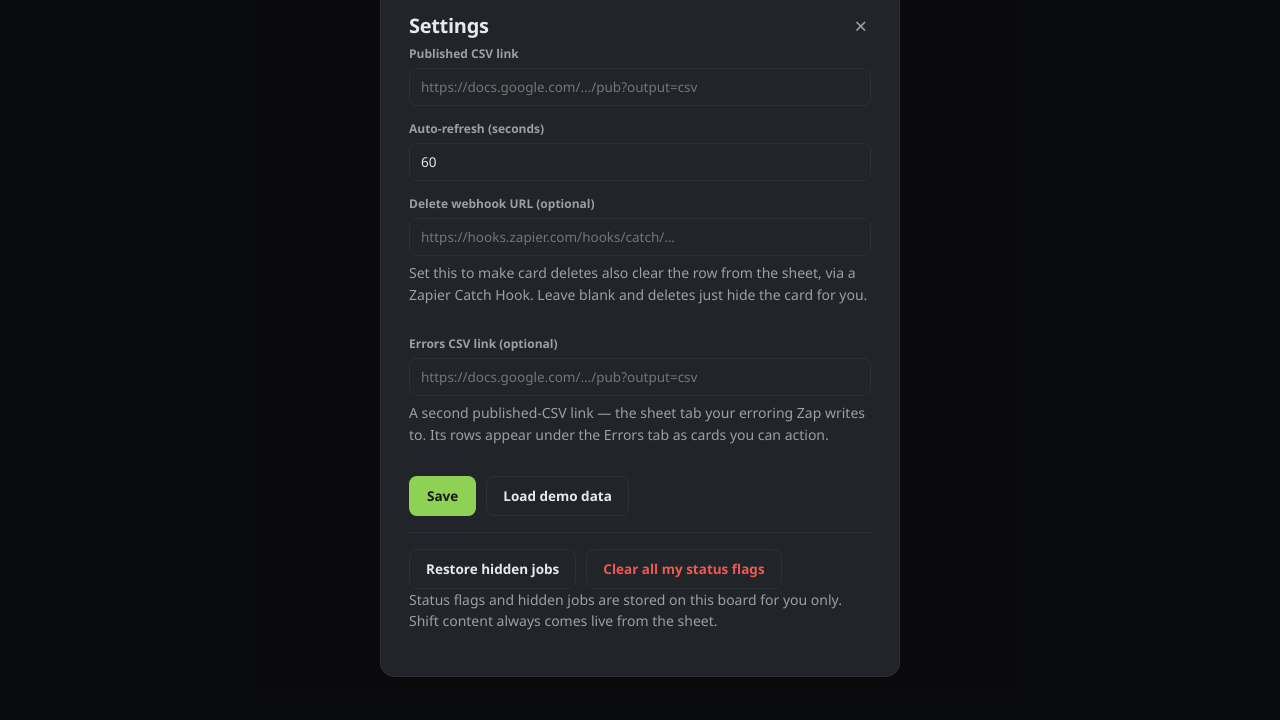
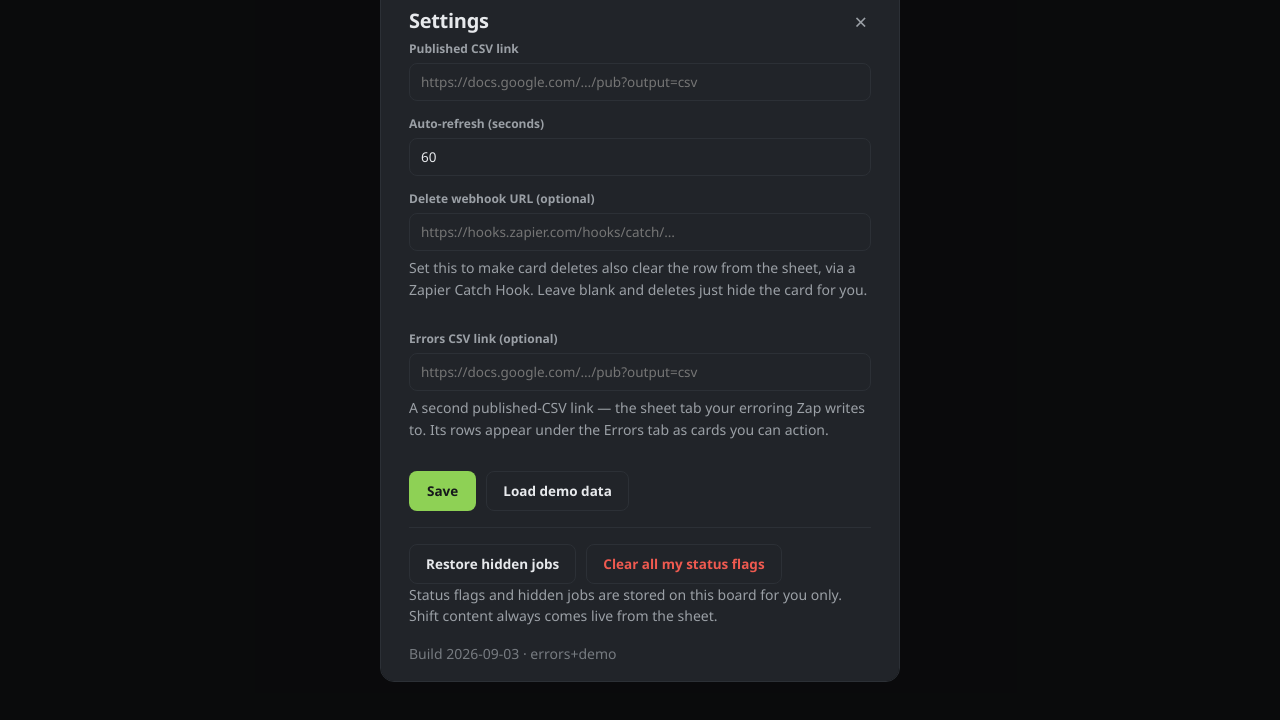
Before and after one commit to PISPDN/pluginboard, a plain HTML site: page index.html in a window 1280 px wide. Both pictures are taken after a click on the button "Settings". Shown: the part 70-790 px from the top of the page. Drawn offline with nearby package versions, Linux system fonts and the light colour scheme.

Commit message:
Add files via upload

```diff
--- a/index.html
+++ b/index.html
@@ -330,6 +330,7 @@
       <button class="ghost danger" id="cfgClear">Clear all my status flags</button>
     </div>
     <p class="note">Status flags and hidden jobs are stored on this board for you only. Shift content always comes live from the sheet.</p>
+    <p class="note" id="buildNote" style="opacity:.7"></p>
   </div>
 </div>
 
@@ -374,6 +375,7 @@
 
   var STAT = { pending:"pending", actioned:"actioned", urgent:"urgent" };
   var el = function(id){ return document.getElementById(id); };
+  var BUILD = "2026-09-03 · errors+demo";
 
   /* ---------- header normalisation ---------- */
   var MAP = {
@@ -903,6 +905,7 @@
     var n=hiddenCount();
     el("cfgRestore").textContent = n ? ("Restore hidden jobs ("+n+")") : "Restore hidden jobs";
     el("cfgRestore").disabled = !n;
+    el("buildNote").textContent = "Build "+BUILD;
     el("modal").classList.add("show");
   }
   function closeModal(){ el("modal").classList.remove("show"); }
```
